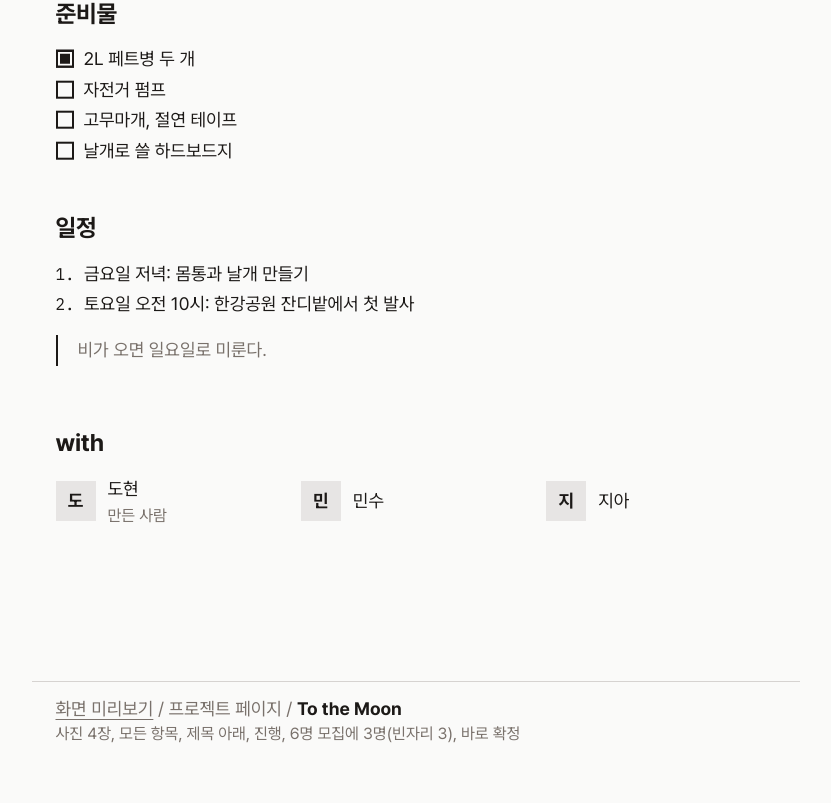
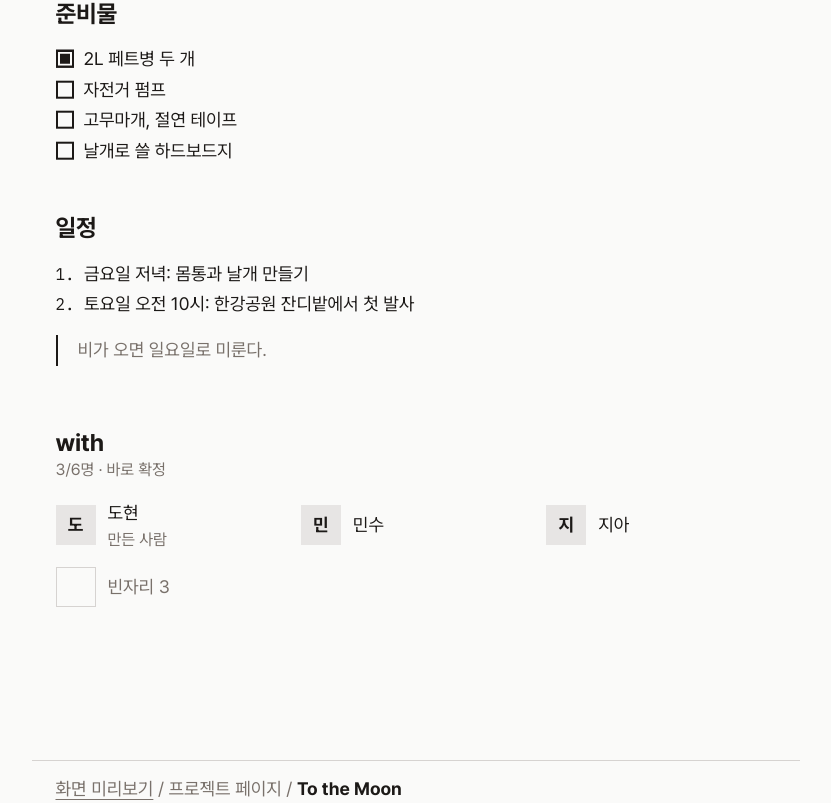
Before and after one commit to kimzeze/caper, a Next.js app: page /preview/caper-page/to-the-moon in a window 1280 px wide. Shown: the part 1349-2152 px from the top of the page, without its empty margins (217-1048 px from the left). Built offline with nearby package versions, Linux system fonts and the light colour scheme.

Commit message:
feat(web): 프로젝트 페이지에 모집 현황 표시
상태 줄에 3/6명, with 아래에 확정 방식·마감, 프로필 끝에 빈자리 칸을 보인다. 완료한 프로젝트는 사람 수만 둔다. 표 미리보기는 with 로 이름을 바꾸고 화면 순서에 맞춘다.

```diff
--- a/src/views/preview/ui/caper-data-view.tsx
+++ b/src/views/preview/ui/caper-data-view.tsx
@@ -4,9 +4,11 @@ import {
   type Caper,
   CAPER_STATUS_LABEL,
   coverImage,
+  formatHeadcount,
   formatSchedule,
   imageUrl,
   isTitleOverCover,
+  JOIN_POLICY_LABEL,
 } from "@/entities/caper";
 
 // 고정폭에 한글 낱말(오전·오후)이 들어가지 않게 숫자로만 쓴다: 2026. 10. 18. 18:00
@@ -20,7 +22,7 @@ const DATE_FORMAT = new Intl.DateTimeFormat("ko-KR", {
   timeZone: "Asia/Seoul",
 });
 
-// caper 데이터를 화면 순서(표지 → 제목 → 슬로건 → 부제 → 설명)대로 그대로 보여 준다.
+// caper 데이터를 화면 순서(표지 → 제목 → 슬로건 → 부제 → 날짜 → 상태 → 설명 → with)대로 그대로 보여 준다.
 // 디자인 전 단계의 확인용이고, 실제 프로젝트 페이지는 위젯으로 따로 만든다(패턴 "답 요약"의 이름·값 줄).
 export function CaperDataView({ caper }: { caper: Caper }) {
   const owner = caper.crew.filter((member) => member.role === "owner");
@@ -38,15 +40,23 @@ export function CaperDataView({ caper }: { caper: Caper }) {
     },
     { name: "슬로건", value: caper.slogan },
     { name: "부제", value: caper.subtitle },
-    { name: "설명", value: caper.description },
     {
       name: "날짜",
       value: caper.schedule ? formatSchedule(caper.schedule) : undefined,
     },
+    { name: "상태", value: CAPER_STATUS_LABEL[caper.status] },
+    { name: "설명", value: caper.description },
     { name: "사진", value: `${caper.images.length}장` },
-    { name: "상태", value: CAPER_STATUS_LABEL[caper.status] },
     {
-      name: `crew ${caper.crew.length}명`,
+      name: "모집 인원",
+      value:
+        caper.capacity === undefined
+          ? `제한 없음(${formatHeadcount(caper)})`
+          : formatHeadcount(caper),
+    },
+    { name: "참여 확정", value: JOIN_POLICY_LABEL[caper.joinPolicy] },
+    {
+      name: "with",
       value: [
         ...owner.map((member) => `${member.name}(만든 사람)`),
         ...members.map((member) => member.name),
--- a/src/widgets/caper-detail/ui/caper-detail.tsx
+++ b/src/widgets/caper-detail/ui/caper-detail.tsx
@@ -3,13 +3,17 @@ import { clsx } from "clsx";
 import {
   type Caper,
   CAPER_STATUS_LABEL,
+  formatHeadcount,
   formatSchedule,
+  JOIN_POLICY_LABEL,
+  recruitState,
   scheduleDateTime,
+  seatsLeft,
 } from "@/entities/caper";
 import Avatar from "@/shared/ui/avatar";
 import Markdown from "@/shared/ui/markdown";
 
-// 사진 아래 내용: 제목 → 슬로건 → 부제 → 날짜 → 상태·사람 수 → 설명 → with(crew 프로필).
+// 사진 아래 내용: 제목 → 슬로건 → 부제 → 날짜 → 상태·사람 수 → 설명 → with(모집 줄, crew 프로필, 빈자리).
 // 제목을 표지 위에 얹었으면 showTitle 을 끄고 여기서는 그리지 않는다.
 export function CaperDetail({
   caper,
@@ -22,6 +26,10 @@ export function CaperDetail({
 }) {
   const owners = caper.crew.filter((member) => member.role === "owner");
   const members = caper.crew.filter((member) => member.role === "member");
+  // 끝난 프로젝트는 모집 이야기를 빼고 모인 사람 수만 둔다.
+  const recruit = recruitState(caper);
+  const headcount =
+    recruit === "closed" ? `${caper.crew.length}명` : formatHeadcount(caper);
 
   return (
     <div className={clsx("measure-col pb-[5rlh]", className)}>
@@ -54,13 +62,28 @@ export function CaperDetail({
           !caper.schedule && "mt-[0.5rlh]",
         )}
       >
-        {CAPER_STATUS_LABEL[caper.status]} · {caper.crew.length}명
+        {CAPER_STATUS_LABEL[caper.status]} · {headcount}
       </p>
       {caper.description && (
         <Markdown className="mt-[1.5rlh]">{caper.description}</Markdown>
       )}
       <section className="mt-[2rlh]">
         <h2>with</h2>
+        {recruit !== "closed" && (
+          <p className="text-base text-muted-foreground">
+            {[
+              headcount,
+              ...(recruit === "full"
+                ? ["마감"]
+                : [
+                    caper.capacity === undefined && "인원 제한 없음",
+                    JOIN_POLICY_LABEL[caper.joinPolicy],
+                  ]),
+            ]
+              .filter(Boolean)
+              .join(" · ")}
+          </p>
+        )}
         <ul className="mt-[0.5rlh] grid grid-cols-2 gap-x-4 gap-y-[0.5rlh] sm:grid-cols-3">
           {[...owners, ...members].map((member) => (
             <li key={member.id} className="flex min-w-0 items-center gap-3">
@@ -73,6 +96,12 @@ export function CaperDetail({
               </div>
             </li>
           ))}
+          {recruit === "open" && caper.capacity !== undefined && (
+            <li className="flex min-w-0 items-center gap-3 text-muted-foreground">
+              <span aria-hidden="true" className="size-10 shrink-0 border" />
+              빈자리 {seatsLeft(caper)}
+            </li>
+          )}
         </ul>
       </section>
     </div>
```
